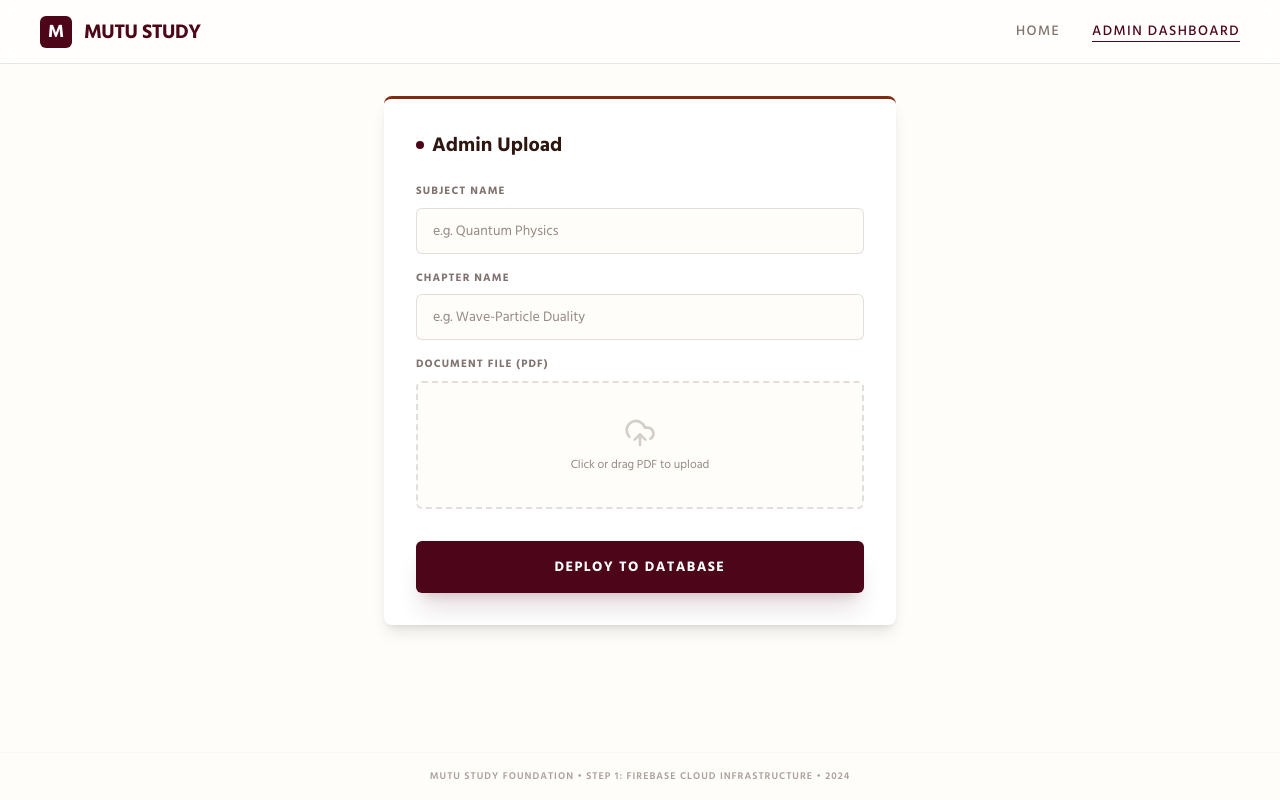
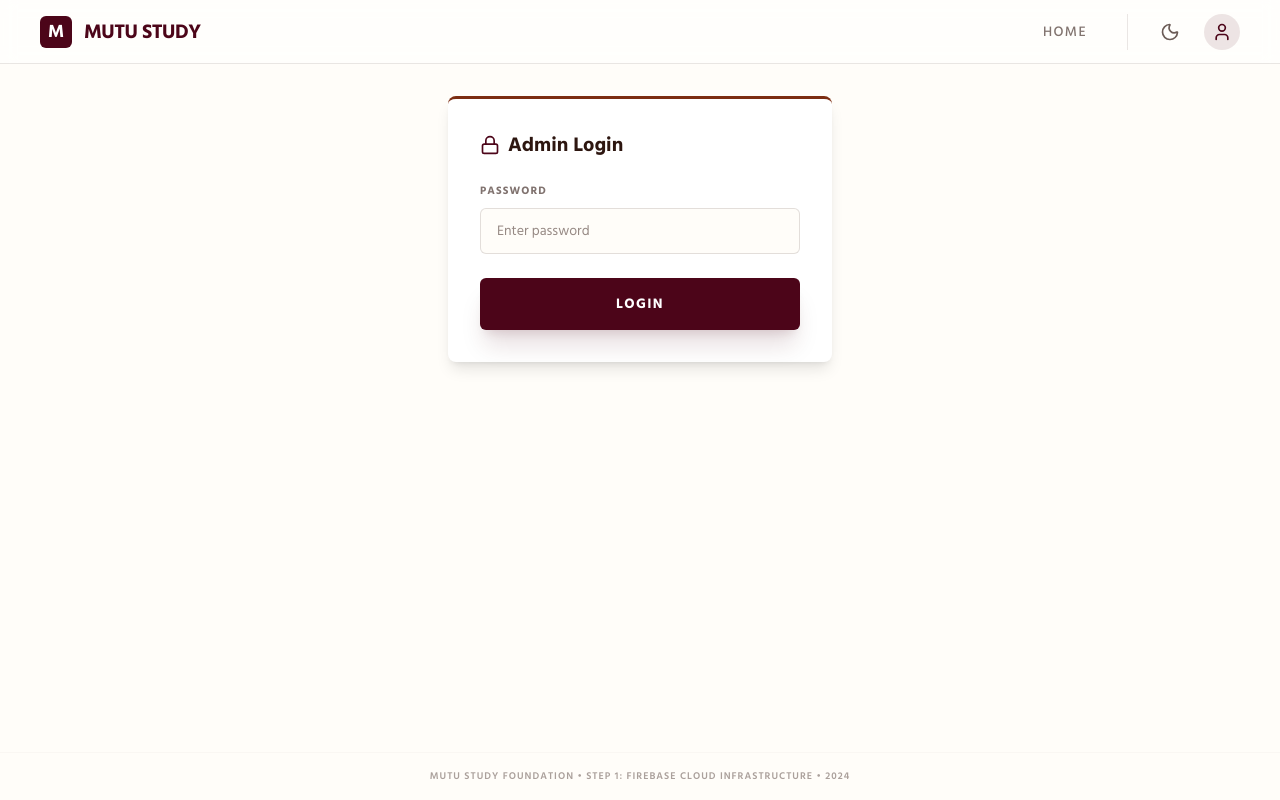
Before and after one commit to sheikhsadi12/mutu-study-exam, a React (Vite) app: page /admin in a window 1280 px wide. Built offline with nearby package versions, Linux system fonts and the light colour scheme.

Commit message:
feat(ui/auth): add theme toggle and admin gate
- Added theme switcher to the header with dark mode support.
- Implemented a basic password-protected authentication gate for the admin page.

```diff
--- a/src/components/Header.tsx
+++ b/src/components/Header.tsx
@@ -1,32 +1,91 @@
+import { useState, useEffect, useRef } from 'react';
 import { Link, useLocation } from 'react-router-dom';
+import { Sun, Moon, User } from 'lucide-react';
 
 export default function Header() {
   const location = useLocation();
+  const [isDark, setIsDark] = useState(false);
+  const [dropdownOpen, setDropdownOpen] = useState(false);
+  const dropdownRef = useRef<HTMLDivElement>(null);
+
+  useEffect(() => {
+    // Check initial system/saved preference
+    if (document.documentElement.classList.contains('dark')) {
+      setIsDark(true);
+    }
+
+    // Close dropdown on outside click
+    const handleClickOutside = (e: MouseEvent) => {
+      if (dropdownRef.current && !dropdownRef.current.contains(e.target as Node)) {
+        setDropdownOpen(false);
+      }
+    };
+
+    document.addEventListener('mousedown', handleClickOutside);
+    return () => document.removeEventListener('mousedown', handleClickOutside);
+  }, []);
+
+  const toggleTheme = () => {
+    setIsDark(!isDark);
+    if (!isDark) {
+      document.documentElement.classList.add('dark');
+    } else {
+      document.documentElement.classList.remove('dark');
+    }
+  };
 
   return (
-    <header className="h-16 px-10 flex items-center justify-between border-b border-[#2d16101a] dark:border-[#f5ebe61a] bg-white/50 dark:bg-[#1a080c]/50 backdrop-blur-sm z-10 sticky top-0 transition-colors">
+    <header className="h-16 px-6 sm:px-10 flex items-center justify-between border-b border-[#2d16101a] dark:border-[#f5ebe61a] bg-white/50 dark:bg-[#1a080c]/50 backdrop-blur-sm z-10 sticky top-0 transition-colors">
       <div className="flex items-center gap-3">
-        <div className="w-8 h-8 bg-[#4C0519] rounded-md flex items-center justify-center">
+        <div className="w-8 h-8 bg-[#4C0519] rounded-md flex items-center justify-center shrink-0">
           <span className="text-white font-bold text-lg">M</span>
         </div>
         <Link to="/" className="text-xl font-bold tracking-tight text-[#4C0519] dark:text-[#f5ebe6]">
           MUTU STUDY
         </Link>
       </div>
-      <nav className="flex gap-8 font-medium text-sm uppercase tracking-widest hidden sm:flex">
+      <div className="flex items-center gap-6">
+        <nav className="gap-8 font-medium text-sm uppercase tracking-widest hidden sm:flex items-center">
           <Link
             to="/"
             className={`transition-opacity ${location.pathname === '/' ? 'text-[#4C0519] dark:text-white border-b border-[#4C0519] dark:border-white' : 'opacity-60 hover:opacity-100'}`}
           >
             Home
           </Link>
+        </nav>
+
+        <div className="flex items-center gap-4 border-l border-[#2d16101a] dark:border-[#f5ebe61a] pl-4 sm:pl-6 ml-2 sm:ml-4">
+          <button
+            onClick={toggleTheme}
+            className="p-2 rounded-full hover:bg-[#2d16100a] dark:hover:bg-[#f5ebe61a] transition-colors opacity-70 hover:opacity-100"
+            aria-label="Toggle theme"
+          >
+            {isDark ? <Sun className="w-5 h-5" /> : <Moon className="w-5 h-5" />}
+          </button>
+
+          <div className="relative" ref={dropdownRef}>
+            <button
+              onClick={() => setDropdownOpen(!dropdownOpen)}
+              className="w-9 h-9 rounded-full bg-[#4C0519]/10 dark:bg-[#4C0519]/30 flex items-center justify-center hover:bg-[#4C0519]/20 transition-colors"
+              aria-label="User menu"
+            >
+              <User className="w-5 h-5 text-[#4C0519] dark:text-[#f5ebe6]" />
+            </button>
+
+            {dropdownOpen && (
+              <div className="absolute right-0 mt-2 w-48 rounded-[8px] bg-white dark:bg-[#1a080c] shadow-lg border border-[#2d16101a] dark:border-[#f5ebe61a] py-1 z-50">
                 <Link
                   to="/admin"
-          className={`transition-opacity ${location.pathname === '/admin' ? 'text-[#4C0519] dark:text-white border-b border-[#4C0519] dark:border-white' : 'opacity-60 hover:opacity-100'}`}
+                  onClick={() => setDropdownOpen(false)}
+                  className="block px-4 py-2 text-sm uppercase tracking-wider font-bold text-[#4C0519] dark:text-[#f5ebe6] hover:bg-[#4C0519]/5 dark:hover:bg-[#4C0519]/20 transition-colors"
                 >
-          Admin Dashboard
+                  Admin Login
                 </Link>
-      </nav>
+              </div>
+            )}
+          </div>
+        </div>
+      </div>
     </header>
   );
 }
--- a/src/pages/Admin.tsx
+++ b/src/pages/Admin.tsx
@@ -1,10 +1,14 @@
 import React, { useState } from 'react';
 import { ref, uploadBytes, getDownloadURL } from 'firebase/storage';
-import { collection, addDoc, serverTimestamp } from 'firebase/firestore';
+import { collection, addDoc } from 'firebase/firestore';
 import { db, storage, handleFirestoreError, OperationType } from '../firebase';
-import { UploadCloud, CheckCircle2, AlertCircle, Loader2, FileText } from 'lucide-react';
+import { UploadCloud, CheckCircle2, AlertCircle, Loader2, FileText, Lock } from 'lucide-react';
 
 export default function Admin() {
+  const [authenticated, setAuthenticated] = useState(false);
+  const [password, setPassword] = useState('');
+  const [passwordError, setPasswordError] = useState('');
+
   const [subject, setSubject] = useState('');
   const [chapter, setChapter] = useState('');
   const [file, setFile] = useState<File | null>(null);
@@ -12,6 +16,16 @@ export default function Admin() {
   const [loading, setLoading] = useState(false);
   const [success, setSuccess] = useState(false);
   const [error, setError] = useState('');
+
+  const handleLogin = (e: React.FormEvent) => {
+    e.preventDefault();
+    if (password === 'admin') {
+      setAuthenticated(true);
+      setPasswordError('');
+    } else {
+      setPasswordError('Incorrect password');
+    }
+  };
 
   const handleSubmit = async (e: React.FormEvent) => {
     e.preventDefault();
@@ -27,7 +41,9 @@ export default function Admin() {
     try {
       // 1. Upload to Storage
       const fileRef = ref(storage, `pdfs/${Date.now()}_${file.name}`);
-      await uploadBytes(fileRef, file);
+      await uploadBytes(fileRef, file).catch(err => {
+        throw new Error('Storage Upload Failed: ' + (err.message || 'Permissions denied.'));
+      });
       const url = await getDownloadURL(fileRef);
 
       // 2. Save metadata to Firestore
@@ -36,26 +52,62 @@ export default function Admin() {
           subject,
           chapter,
           url,
-          createdAt: Date.now() // Firebase Timestamp would be serverTimestamp(), but we need to sort using frontend usually, serverTimestamp() is fine but let's use Date.now() so it returns an ordered int or serverTimestamp if preferred. We'll use Date.now() to match our TS interface.
+          createdAt: Date.now()
         });
-      } catch (dbError) {
+      } catch (dbError: any) {
         handleFirestoreError(dbError, OperationType.CREATE, 'pdfs');
+        throw new Error('Firestore Save Failed: ' + (dbError.message || 'Permissions denied.'));
       }
 
       setSuccess(true);
       setSubject('');
       setChapter('');
       setFile(null);
-      // Reset form file input visually
       (document.getElementById('pdf-upload') as HTMLInputElement).value = '';
 
     } catch (err: any) {
-      console.error(err);
-      setError(err.message || 'An error occurred while uploading. If storage permissions are secure, you may need to wait for step 2 (Auth).');
+      console.error('Upload Process Error:', err);
+      const errorMessage = err.message || 'An error occurred while uploading. Please check permissions.';
+      setError(errorMessage);
+      alert(errorMessage);
     } finally {
       setLoading(false);
     }
   };
+
+  if (!authenticated) {
+    return (
+      <div className="w-full flex justify-center animate-in fade-in slide-in-from-bottom-4 duration-500">
+        <div className="bg-white dark:bg-[#1a080c] rounded-[8px] border-t-[3px] border-[#7C2D12] shadow-lg p-8 flex flex-col w-full max-w-sm">
+          <h3 className="text-xl font-bold mb-6 flex items-center gap-2">
+            <Lock className="w-5 h-5 text-[#4C0519] dark:text-[#f5ebe6]" />
+            Admin Login
+          </h3>
+          <form onSubmit={handleLogin} className="space-y-6 flex-grow">
+            {passwordError && (
+              <div className="flex items-center gap-2 p-3 text-sm text-red-900 bg-red-100 dark:bg-red-900/30 dark:text-red-200 rounded-md">
+                <AlertCircle className="w-4 h-4 shrink-0" />
+                <p>{passwordError}</p>
+              </div>
+            )}
+            <div className="space-y-2">
+              <label className="block text-[11px] uppercase font-bold tracking-widest opacity-60">Password</label>
+              <input
+                type="password"
+                value={password}
+                onChange={e => setPassword(e.target.value)}
+                placeholder="Enter password"
+                className="w-full px-4 py-3 bg-[#fffdf9] dark:bg-[#120206] border border-[#2d161022] dark:border-[#f5ebe622] rounded-md focus:outline-none focus:border-[#4C0519] text-sm transition-all"
+              />
+            </div>
+            <button className="w-full py-4 bg-[#4C0519] text-white rounded-md font-bold uppercase tracking-widest text-sm shadow-xl shadow-[#4C051922] active:transform active:scale-[0.98] transition-all">
+              Login
+            </button>
+          </form>
+        </div>
+      </div>
+    );
+  }
 
   return (
     <div className="w-full flex justify-center animate-in fade-in slide-in-from-bottom-4 duration-500">
```
Lines whose indentation alone changed are shown as unchanged.
